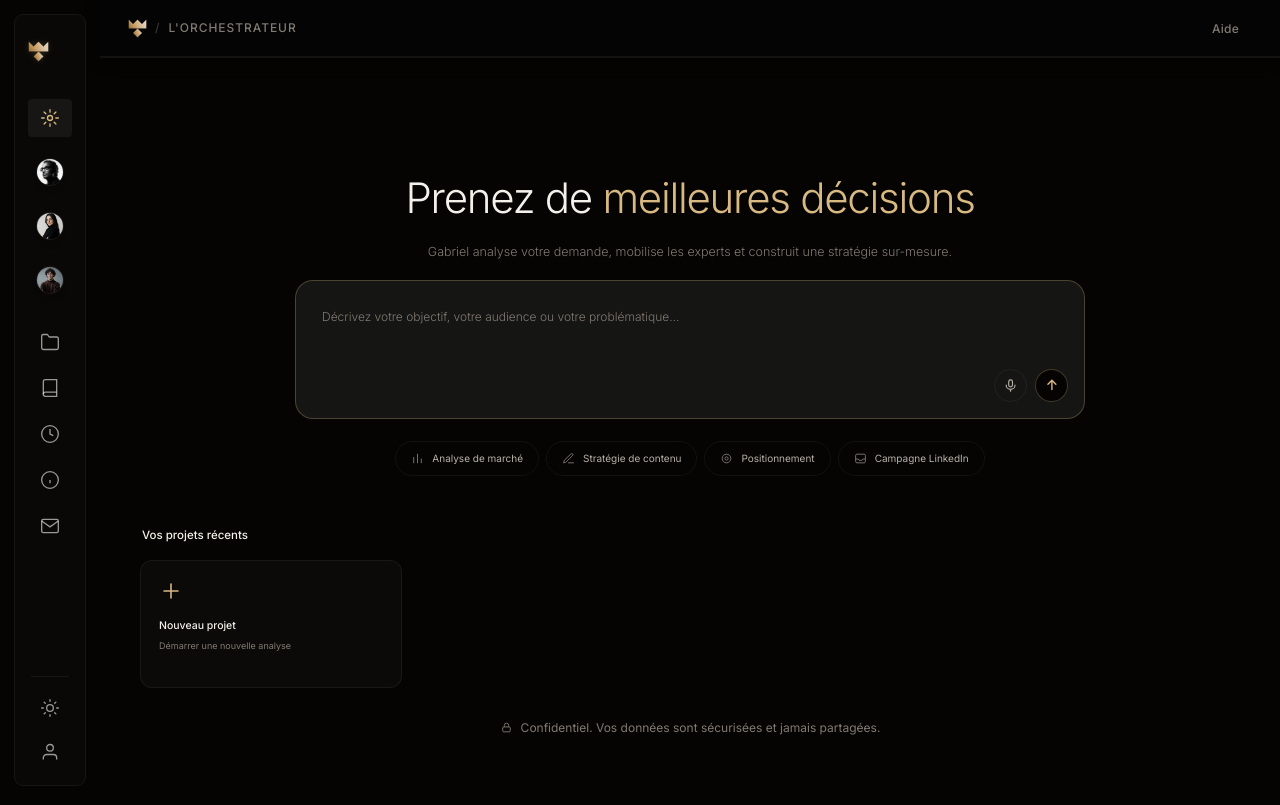
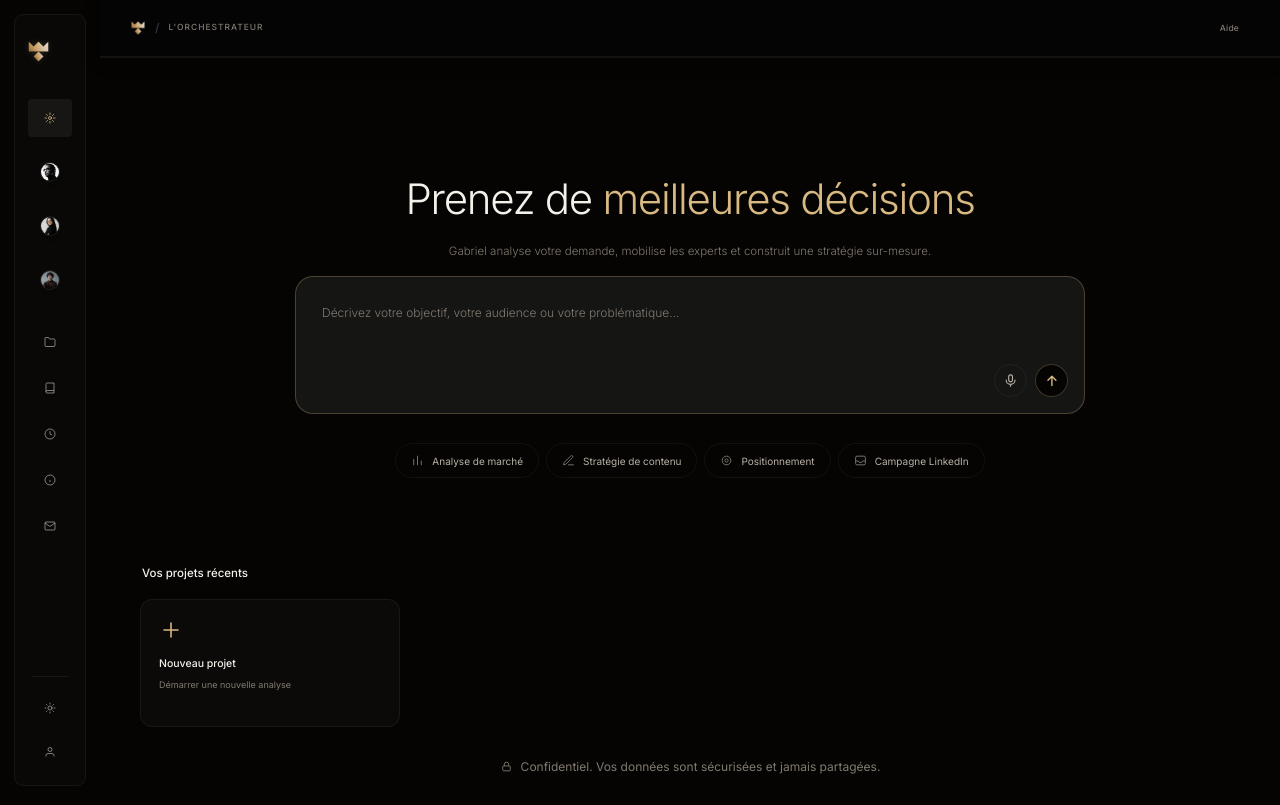
Before and after one commit to Zinsoust/Gabriel-V2, a Flask app: page /orchestrateur in a window 1280 px wide. Run offline with Flask 3, Linux system fonts and the light colour scheme; parts of the project's set-up code (start-up, migrations or seed data) failed here and were passed over.

Commit message:
Applique les réglages UX validés (studio) — Orchestrateur + Psychologue
Orchestrateur : met à jour les variables de contenu de .orch-page aux valeurs
validées (sous-titre 11.5, marges hero/chat/chips/projets, conversation :
cuser 14, ccomposer 12.5, ccomposerpad 6, cpad 24, etc.). En-tête + rail
compactés, CIBLÉS sur la page (composants partagés : --header-h et --sidebar-w
inchangés → aucune autre page touchée).

Psychologue : mappe les valeurs validées sur les vraies classes de la page
(sur-titre, titre, onglets, zone de commentaires, aides, compteur, barre,
bouton, Résultats, méta, boutons de nav) + éléments (largeur, arrondis,
hauteur zone) + espacement. Titre « Résultats » : classe dédiée (font-size
sorti de l'inline pour être pilotable). Studio live mis en cohérence (mêmes
clés/valeurs comme défauts). En-tête + rail compactés, ciblés page.

Suite complète : 200 verts.

Co-Authored-By: Claude Sonnet 5 <noreply@anthropic.com>

```diff
--- a/templates/orchestrateur.html
+++ b/templates/orchestrateur.html
@@ -10,14 +10,14 @@
    des réglages validés au studio (portés ici en variables, faciles à ajuster).
    ═══════════════════════════════════════════════════════════════════════════ */
 .orch-page {
-  /* — Réglages UX validés — */
-  --hero: 42px;      --heroweight: 100;  --sub: 12.5px;    --chat: 12px;      --chip: 10px;
+  /* — Réglages UX validés (studio) — */
+  --hero: 42px;      --heroweight: 100;  --sub: 11.5px;    --chat: 12px;      --chip: 10px;
   --projlabel: 11.5px; --projtitle: 10.5px;
   --chatw: 790px;    --chatminh: 130px;  --chatradius: 18px; --send: 33px;    --chipradius: 100px; --projradius: 12px;
-  --heromt: 119px;   --chatmt: 19px;     --chipsmt: 22px;  --projmt: 50px;    --chipsgap: 7px;   --projgap: 18px;
-  --cwidth: 770px;   --cgap: 6px;        --cuser: 15px;    --cagent: 12px;    --crecotitle: 11.5px; --crecoreason: 8.5px;
-  --ccomposer: 11.5px; --ccomposerpad: 2px; --ccomposerradius: 34px; --clabel: 10.5px; --cpad: 2px; --cusermax: 440px;
-  --convocomppadt: 27px; --convocomppadb: 10px;
+  --heromt: 120px;   --chatmt: 15px;     --chipsmt: 29px;  --projmt: 86px;    --chipsgap: 7px;   --projgap: 20px;
+  --cwidth: 770px;   --cgap: 6px;        --cuser: 14px;    --cagent: 12px;    --crecotitle: 11.5px; --crecoreason: 8.5px;
+  --ccomposer: 12.5px; --ccomposerpad: 6px; --ccomposerradius: 34px; --clabel: 10.5px; --cpad: 24px; --cusermax: 440px;
+  --convocomppadt: 21px; --convocomppadb: 8px;
 
   display: flex; flex-direction: column; min-height: calc(100vh - var(--header-h, 52px));
 }
@@ -25,9 +25,18 @@
 body.page-orchestrateur .app-content { max-width: none; padding: 0; }
 body.page-orchestrateur .app-footer { display: none; }
 
-/* Léger ajustement d'en-tête — UNIQUEMENT sur cette page (le composant partagé
-   reste intact sur les autres pages). */
-body.page-orchestrateur .header-title .page { font-size: 12px; }
+/* En-tête + rail compactés selon vos réglages — UNIQUEMENT sur cette page
+   (composants partagés : les autres pages ne sont pas touchées ; on ne change
+   ni --header-h ni --sidebar-w pour ne pas casser la mise en page globale). */
+body.page-orchestrateur .header-brand-mark img { width: 14px; }
+body.page-orchestrateur .header-title .page { font-size: 8.5px; }
+body.page-orchestrateur .header-actions,
+body.page-orchestrateur .header-credits,
+body.page-orchestrateur .header-upgrade-btn,
+body.page-orchestrateur .gb-help-btn,
+body.page-orchestrateur .header-user { font-size: 8.5px; }
+body.page-orchestrateur .sidebar-agent-item .sidebar-agent-img { width: 20px; height: 20px; min-width: 20px; min-height: 20px; }
+body.page-orchestrateur .sidebar-item svg { width: 12px; height: 12px; }
 
 /* ── LAUNCHER ──────────────────────────────────────────────────────────── */
 .orl { flex: 1; display: flex; flex-direction: column; align-items: center; padding: 0 40px 20px; }
```
Also changed, not shown: templates/psychologue.html (+53 -26 lines).
